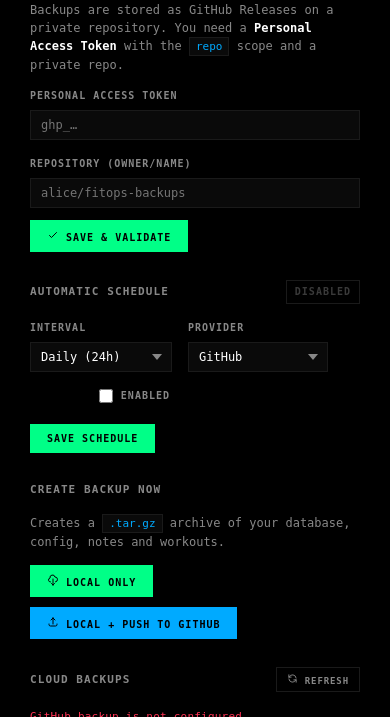
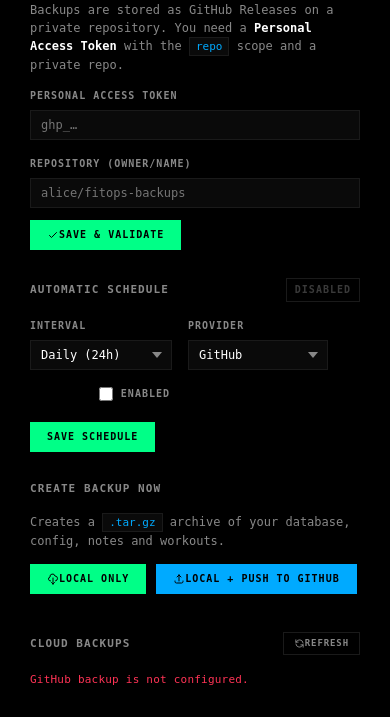
Before and after one commit to BrunoV21/FitOps-CLI, a FastAPI app: page /backup in a window 390 px wide. Shown: the part 375-1092 px from the top of the page. Run offline with FastAPI, Linux system fonts and the light colour scheme.

Commit message:
fix: polish dashboard mobile styles

```diff
--- a/fitops/dashboard/static/css/main.css
+++ b/fitops/dashboard/static/css/main.css
@@ -7,22 +7,37 @@
 /* ── Design Tokens ──────────────────────────────────────────── */
 :root {
   --bg:             #000000;
+  --bg-primary:     #000000;
+  --bg-secondary:   #0a0a0a;
+  --bg-card:        #0a0a0a;
+  --bg-panel:       #0a0a0a;
+  --bg-hover:       #111111;
+  --bg-elevated:    #111111;
   --surface:        #0a0a0a;
+  --surface-1:      #0a0a0a;
+  --surface-2:      #111111;
+  --surface-3:      #151515;
   --surface-raised: #111111;
   --border:         #1a1a1a;
+  --border-color:   #1a1a1a;
+  --border-subtle:  #1a1a1a;
   --border-hover:   #2e2e2e;
 
   --text-primary:   #ffffff;
+  --text-secondary: #b8b8b8;
   --text-muted:     #888888;
   --text-dim:       #3a3a3a;
 
   --accent-primary: #00ff87;
+  --accent-primary-rgb: 0,255,135;
+  --accent-green:   #00ff87;
   --accent-blue:    #00aaff;
   --accent-amber:   #ffaa00;
   --accent-red:     #ff3355;
   --accent-purple:  #aa55ff;
 
   --font: 'Geist Mono', 'JetBrains Mono', ui-monospace, 'Cascadia Code', monospace;
+  --font-sans: var(--font);
 }
 
 /* ── Reset ──────────────────────────────────────────────────── */
@@ -415,9 +466,29 @@ input, select, textarea { font-family: var(--font); }
 
 /* ── Buttons ────────────────────────────────────────────────── */
 .btn {
+  display: inline-flex;
+  align-items: center;
+  justify-content: center;
   font-size: 10px;
   font-weight: 700;
   letter-spacing: 0.1em;
+  text-transform: uppercase;
+  padding: 8px 16px;
+  border: 1px solid;
+  cursor: pointer;
+  transition: all 0.1s;
+}
+.btn-primary,
+.btn-ghost,
+.btn-secondary,
+.btn-danger {
+  display: inline-flex;
+  align-items: center;
+  justify-content: center;
+  font-size: 10px;
+  font-weight: 700;
+  letter-spacing: 0.1em;
+  line-height: 1.2;
   text-transform: uppercase;
   padding: 8px 16px;
   border: 1px solid;
--- a/fitops/dashboard/templates/base.html
+++ b/fitops/dashboard/templates/base.html
@@ -24,7 +24,7 @@
     </svg>
     <span>FitOps</span>
     <span class="mobile-topbar-sep">/</span>
-    <span class="mobile-topbar-page">{{ self.page_name() }}</span>
+    <span class="mobile-topbar-page">{{ self.page_name() | replace('_', ' ') | title }}</span>
   </div>
 </header>
 
```
Also changed, not shown: other parts of fitops/dashboard/static/css/main.css (+52 -2 lines), tests/test_dashboard_styles.py (+84 -0 lines).
